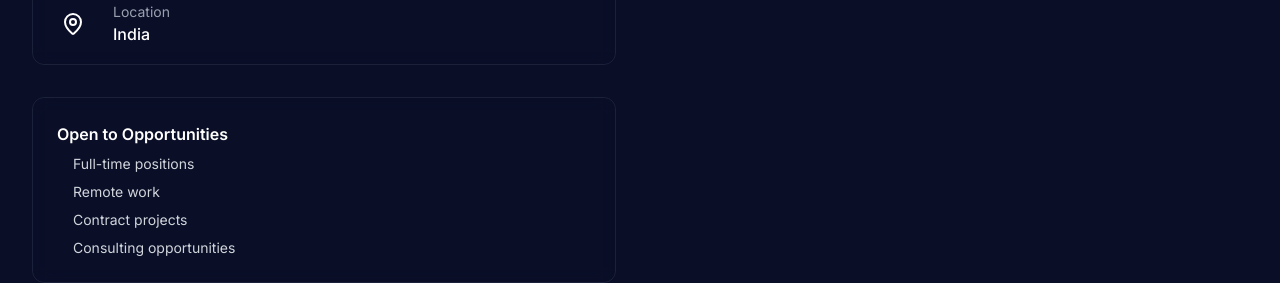
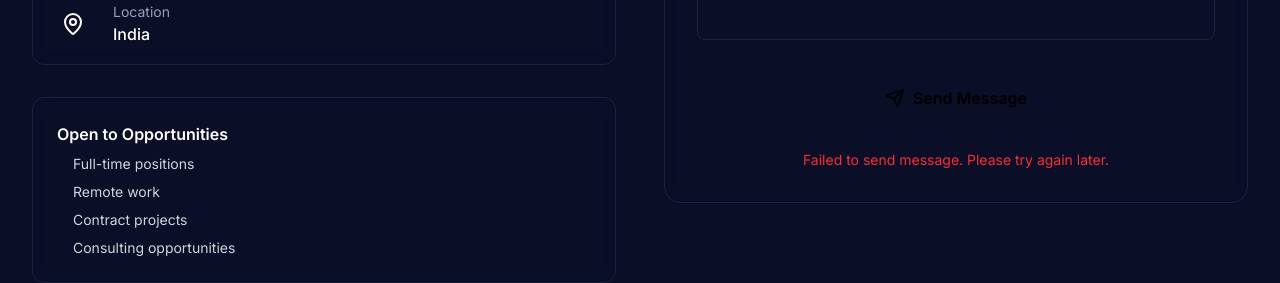
Before and after one commit to Shivamvrewa/PortFolio, a React (Vite) app: page / in a window 1280 px wide. Both pictures are taken after typing "Sample", "name@example.com", "Sample", "Sample" into the empty fields and a click on the button "Send Message". Shown: the part 8150-8433 px from the top of the page. Built offline with nearby package versions, Linux system fonts and the light colour scheme; no server answers.

Commit message:
fix resume and message servicer

```diff
--- a/src/app/components/Contact.tsx
+++ b/src/app/components/Contact.tsx
@@ -7,6 +7,8 @@ export default function Contact() {
   const isInView = useInView(ref, { once: true, margin: '-100px' });
   const [formData, setFormData] = useState({ name: '', email: '', subject: '', message: '' });
   const [isSubmitted, setIsSubmitted] = useState(false);
+  const [isSubmitting, setIsSubmitting] = useState(false);
+  const [error, setError] = useState('');
 
   const contactInfo = [
     {
@@ -46,10 +48,41 @@ export default function Contact() {
     },
   ];
 
-  const handleSubmit = (e: React.FormEvent) => {
+  const handleSubmit = async (e: React.FormEvent) => {
     e.preventDefault();
-    setIsSubmitted(true);
-    setTimeout(() => setIsSubmitted(false), 3000);
+    setIsSubmitting(true);
+    setError('');
+
+    try {
+      const response = await fetch('https://api.web3forms.com/submit', {
+        method: 'POST',
+        headers: {
+          'Content-Type': 'application/json',
+          'Accept': 'application/json'
+        },
+        body: JSON.stringify({
+          access_key: 'bbc40834-59b3-4b43-aeee-17142a6ac0f4',
+          name: formData.name,
+          email: formData.email,
+          subject: formData.subject,
+          message: formData.message,
+        })
+      });
+
+      const result = await response.json();
+
+      if (result.success) {
+        setIsSubmitted(true);
+        setFormData({ name: '', email: '', subject: '', message: '' });
+        setTimeout(() => setIsSubmitted(false), 5000);
+      } else {
+        setError(result.message || 'Something went wrong. Please try again.');
+      }
+    } catch (err) {
+      setError('Failed to send message. Please try again later.');
+    } finally {
+      setIsSubmitting(false);
+    }
   };
 
   const handleChange = (e: React.ChangeEvent<HTMLInputElement | HTMLTextAreaElement>) => {
@@ -243,11 +276,17 @@ export default function Contact() {
 
                   <button
                     type="submit"
-                    className="w-full px-8 py-4 bg-gradient-to-r from-neon-cyan to-neon-blue text-black font-semibold rounded-lg hover:shadow-lg hover:shadow-neon-cyan/50 transition-all duration-300 flex items-center justify-center gap-2"
+                    disabled={isSubmitting}
+                    className="w-full px-8 py-4 bg-gradient-to-r from-neon-cyan to-neon-blue text-black font-semibold rounded-lg hover:shadow-lg hover:shadow-neon-cyan/50 transition-all duration-300 flex items-center justify-center gap-2 disabled:opacity-70 disabled:cursor-not-allowed"
                   >
                     <Send className="w-5 h-5" />
-                    Send Message
+                    {isSubmitting ? 'Sending...' : 'Send Message'}
                   </button>
+                  {error && (
+                    <p className="text-red-500 text-sm text-center mt-4">
+                      {error}
+                    </p>
+                  )}
                 </form>
               )}
             </div>
--- a/src/app/components/Footer.tsx
+++ b/src/app/components/Footer.tsx
@@ -49,7 +49,8 @@ export default function Footer() {
           <div>
             <h4 className="text-white font-semibold mb-4">Download Resume</h4>
             <a
-              href="#"
+              href="/shivam_resume_05_MAY_2026.pdf"
+              download="shivam_resume_05_MAY_2026.pdf"
               className="inline-block px-6 py-3 bg-gradient-to-r from-neon-cyan to-neon-blue text-black font-semibold rounded-lg hover:shadow-lg hover:shadow-neon-cyan/50 transition-all duration-300 mb-4"
             >
               Download CV
--- a/src/app/components/Hero.tsx
+++ b/src/app/components/Hero.tsx
@@ -118,7 +118,8 @@ export default function Hero() {
               <ArrowRight className="group-hover:translate-x-1 transition-transform" size={20} />
             </a>
             <a
-              href="#"
+              href="/shivam_resume_05_MAY_2026.pdf"
+              download="shivam_resume_05_MAY_2026.pdf"
               className="px-8 py-4 bg-glass-bg backdrop-blur-sm border border-glass-border text-white font-semibold rounded-lg hover:border-neon-purple hover:shadow-lg hover:shadow-neon-purple/30 transition-all duration-300 flex items-center gap-2"
             >
               <Download size={20} />
--- a/src/app/components/Projects.tsx
+++ b/src/app/components/Projects.tsx
@@ -22,6 +22,7 @@ export default function Projects() {
       tech: ['Java', 'Spring Boot', 'WebSocket', 'React.js', 'Redis', 'MySQL', 'AWS EC2'],
       icon: TrendingUp,
       gradient: 'from-neon-cyan to-neon-blue',
+      liveLink: 'https://tradecopy.online/login',
     },
     {
       title: 'Hashboard',
@@ -54,6 +55,7 @@ export default function Projects() {
       tech: ['React.js', 'Redux', 'Spring Boot', 'REST API', 'PostgreSQL'],
       icon: Home,
       gradient: 'from-neon-blue to-neon-cyan',
+      liveLink: 'https://broan-nutone.com/en-us/overture',
     },
   ];
 
@@ -136,13 +138,15 @@ export default function Projects() {
                     </div>
 
                     <div className="flex gap-3">
-                      <button className="flex-1 px-4 py-2 bg-gradient-to-r from-neon-cyan to-neon-blue text-black font-semibold rounded-lg hover:shadow-lg hover:shadow-neon-cyan/50 transition-all duration-300 text-sm flex items-center justify-center gap-2">
+                      <a
+                        href={project.liveLink || "#"}
+                        target={project.liveLink ? "_blank" : undefined}
+                        rel={project.liveLink ? "noopener noreferrer" : undefined}
+                        className="flex-1 px-4 py-2 bg-gradient-to-r from-neon-cyan to-neon-blue text-black font-semibold rounded-lg hover:shadow-lg hover:shadow-neon-cyan/50 transition-all duration-300 text-sm flex items-center justify-center gap-2"
+                      >
                         <ExternalLink className="w-4 h-4" />
                         Live Demo
-                      </button>
-                      <button className="px-4 py-2 bg-glass-bg border border-glass-border text-white rounded-lg hover:border-neon-purple transition-all duration-300 flex items-center justify-center">
-                        <Github className="w-4 h-4" />
-                      </button>
+                      </a>
                     </div>
                   </div>
                 </div>
```
Also changed, not shown: 1 other file (tests, documents, lock files or other folders).
